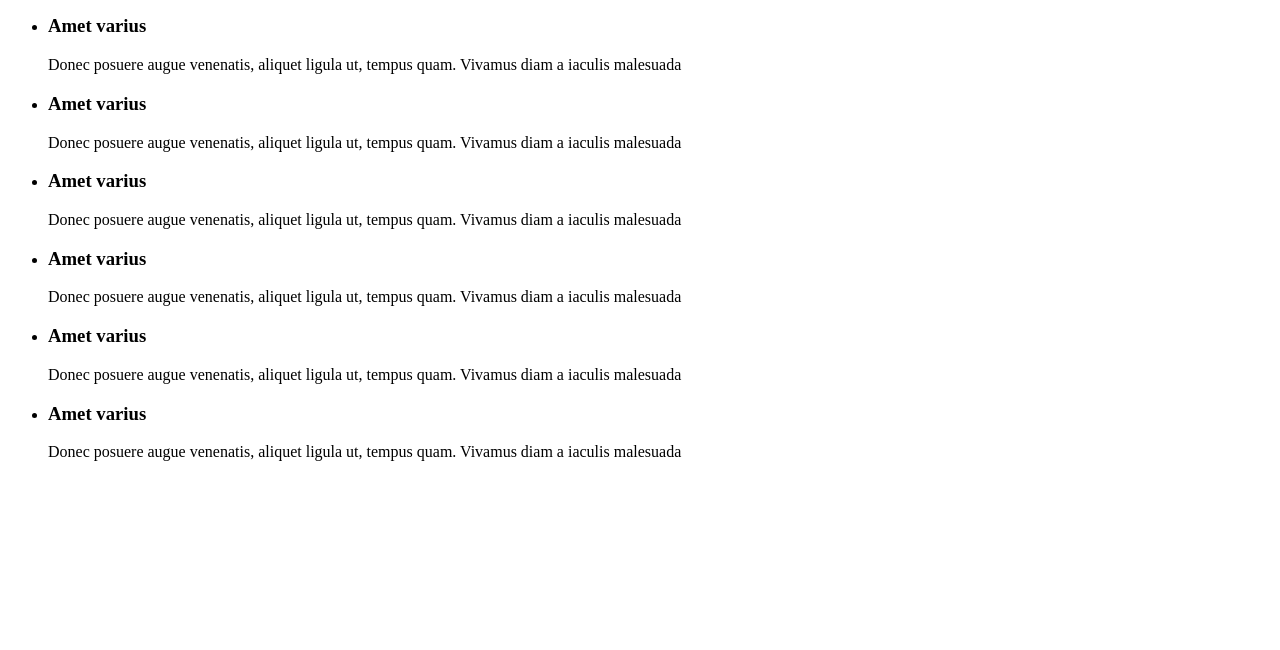
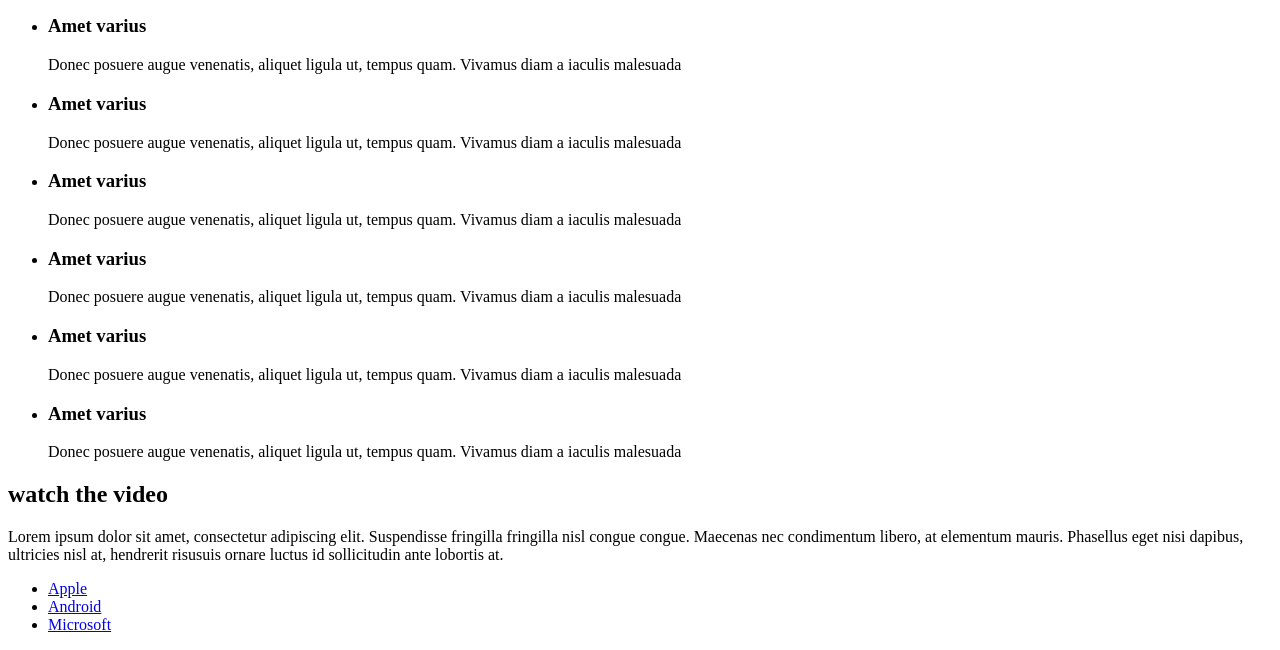
Before and after one commit to YourMentor-org/leading, a plain HTML site: page index.html in a window 1280 px wide. Shown: the part 401-1051 px from the top of the page. Before the commit the page ends 878 px from the top, so only its background shows below. Drawn offline with Linux system fonts and the light colour scheme.

Commit message:
Добавляет секцию видеоплеера

```diff
--- a/index.html
+++ b/index.html
@@ -75,6 +75,26 @@
           </ul>
         </div>
       </section>
+      <section class="video">
+        <div class="video__wrapper">
+          <div class="video__content">
+            <h2 class="video__header">watch the video</h2>
+            <p class="video__description">Lorem ipsum dolor sit amet, consectetur adipiscing elit. Suspendisse fringilla fringilla nisl congue congue. Maecenas nec condimentum libero, at elementum mauris. Phasellus eget nisi dapibus, ultricies nisl at, hendrerit risusuis ornare luctus id sollicitudin ante lobortis at.</p>
+            <ul class="video__os-list">
+              <li class="video__os-item">
+                <a href="#" class="video__os-link">Apple</a>
+              </li>
+              <li class="video__os-item">
+                <a href="#" class="video__os-link">Android</a>
+              </li>
+              <li class="video__os-item">
+                <a href="#" class="video__os-link">Microsoft</a>
+              </li>
+            </ul>
+          </div>
+          <div class="video__player"></div>
+        </div>
+      </section>
     </main>
   </body>
 </html>
```
